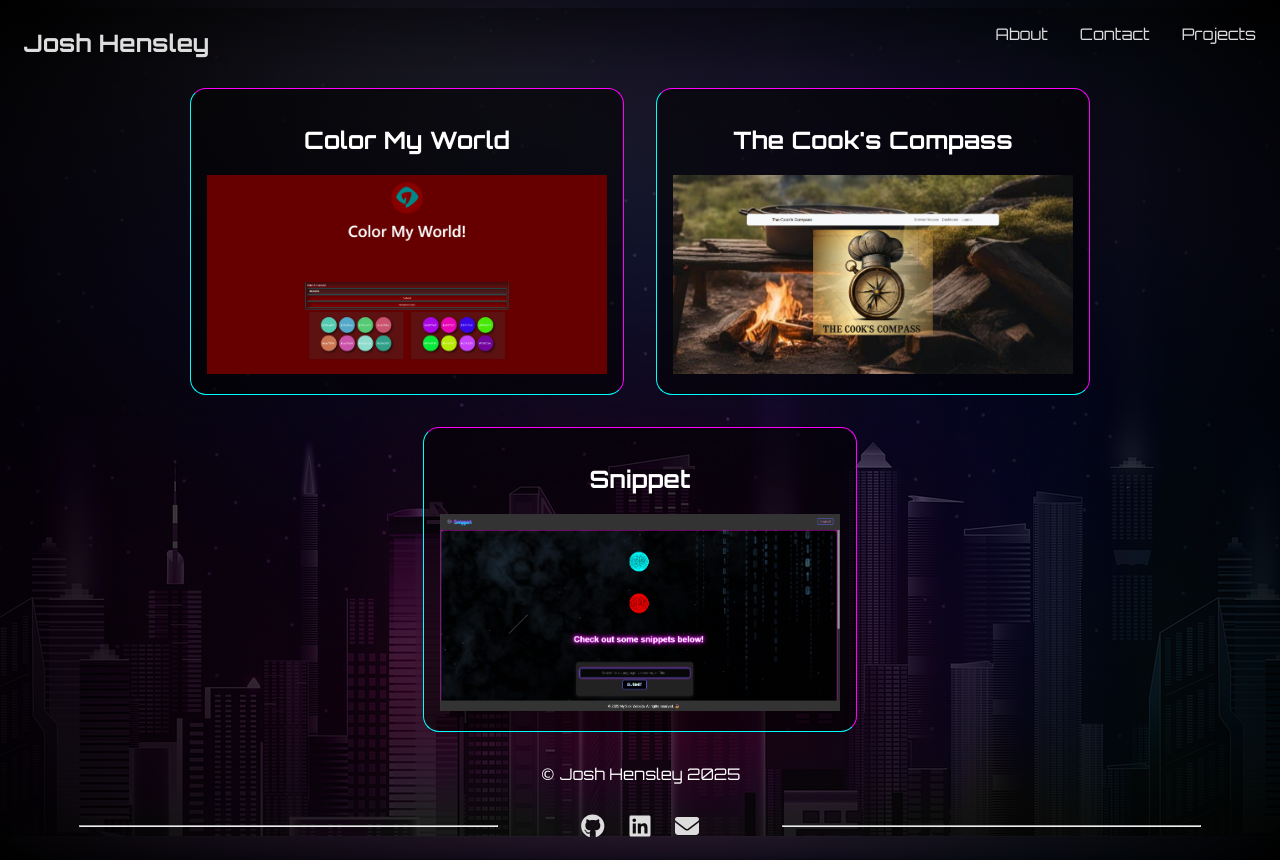
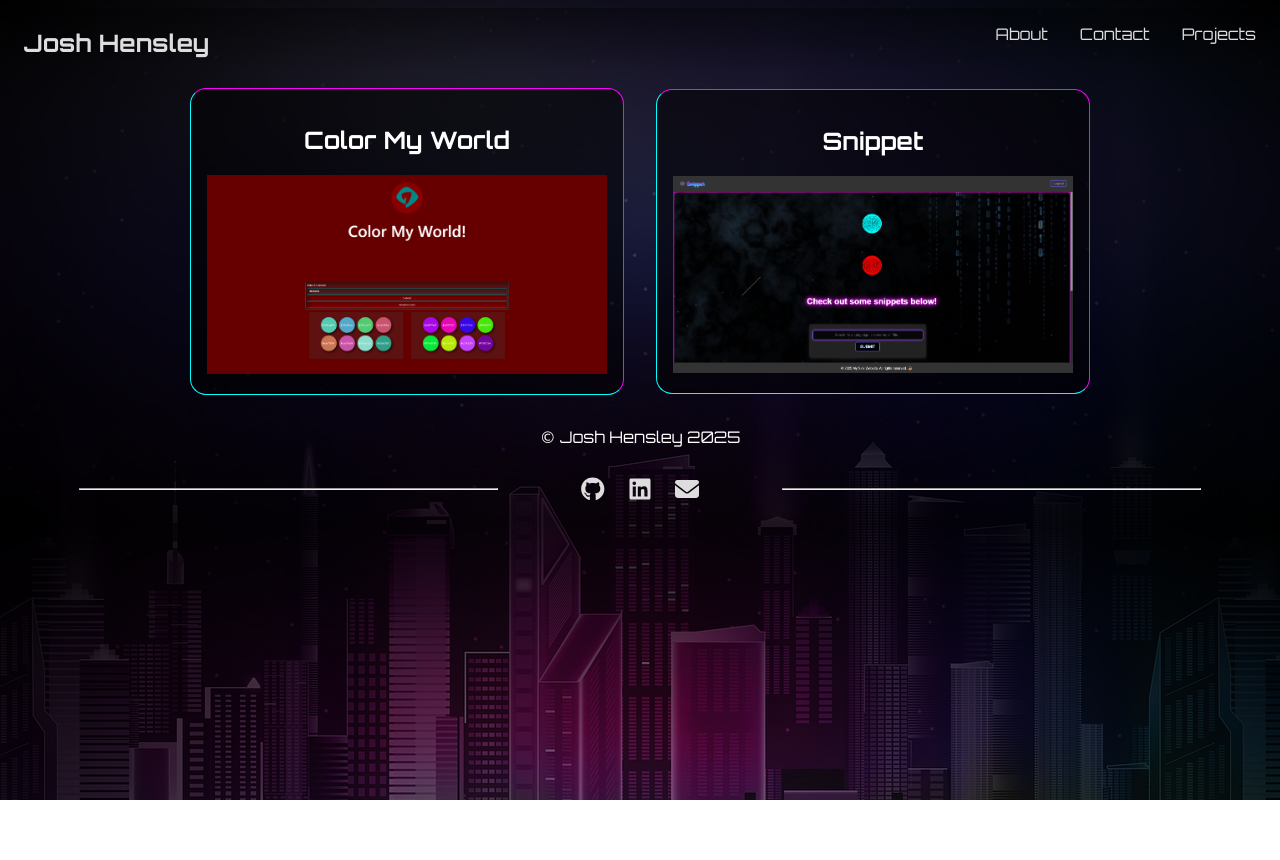
Before and after one commit to josh-hensley/portfolio, a React (Vite) app: page /Projects in a window 1280 px wide. After the commit the page ends 800 px from the top, so only its background shows below. Built offline with nearby package versions, Linux system fonts and the light colour scheme.

Commit message:
removed cooks compass

```diff
--- a/src/Pages/Projects/index.tsx
+++ b/src/Pages/Projects/index.tsx
@@ -1,5 +1,4 @@
 import snippetScreenshot from '../../assets/Snippet_Screenshot.png'
-import cooksCompassScreenshot from '../../assets/cooks-compass-screenshot.png'
 import colorMyWorldScreenshot from '../../assets/color-my-world.png'
 
 const Projects: React.FC = () => {
@@ -11,10 +10,6 @@ const Projects: React.FC = () => {
                 <a href="https://mmcgarry13.github.io/Color-My-World/" target='_blank'><img className='screenshot' src={ colorMyWorldScreenshot } alt="Color my world screenshot" /></a>
             </div>
             <div className="card">
-                <h2>The Cook's Compass</h2>
-                <a href="https://the-cooks-compass.onrender.com/ " target='_blank'><img className='screenshot' src={ cooksCompassScreenshot } alt="The Cook's Compass screenshot" /></a>
-            </div>
-            <div className="card">
                 <h2>Snippet</h2>
                 <a href="https://snippet-vzjo.onrender.com/" target='_blank'><img className='screenshot' src={ snippetScreenshot } alt="Color my world screenshot" /></a>
             </div>
```
